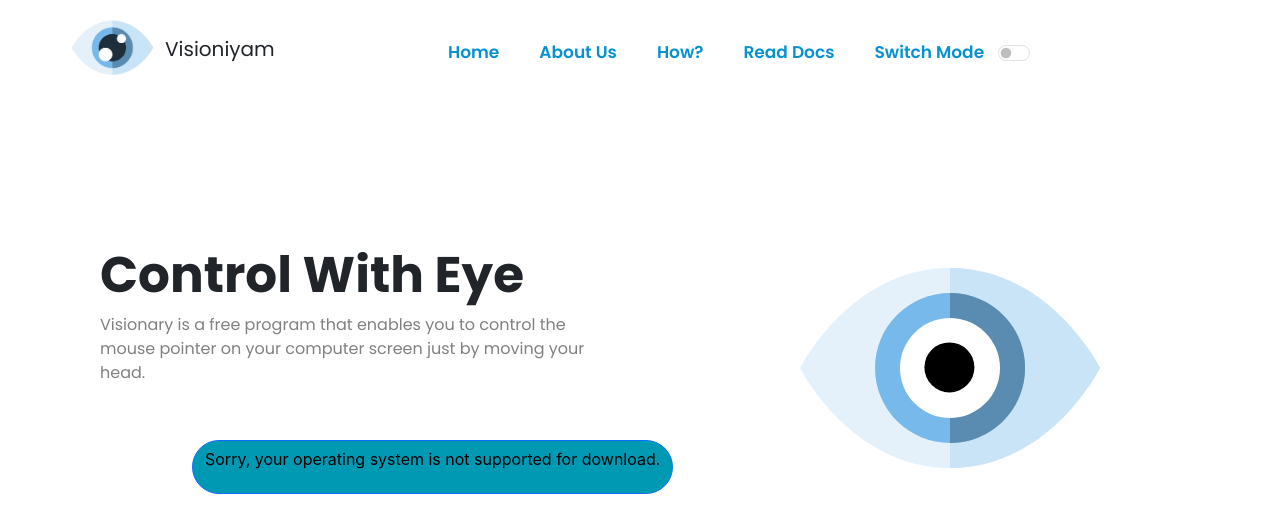
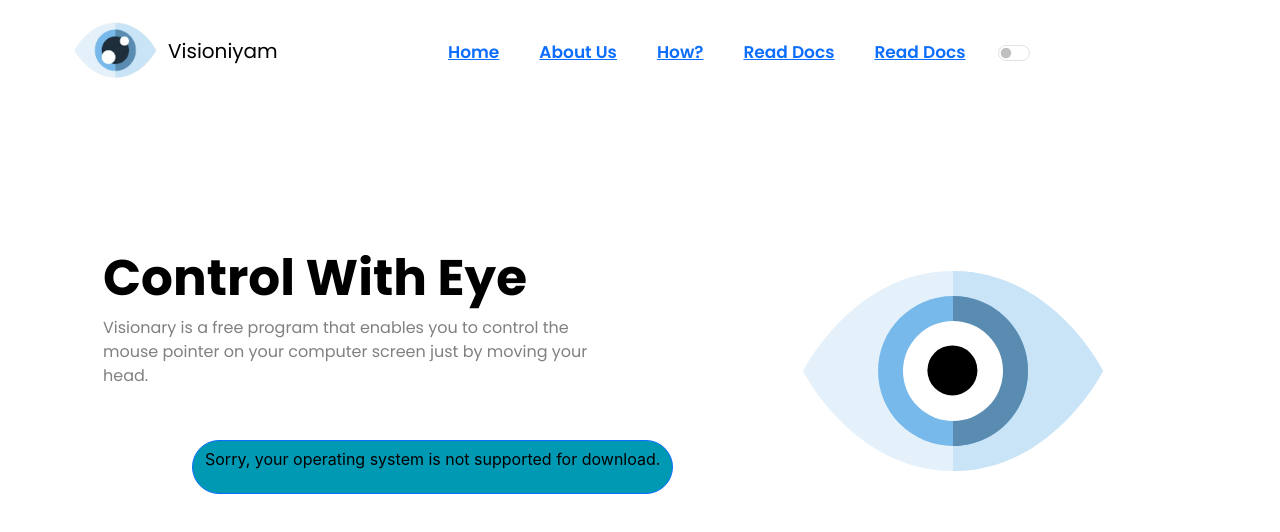
Before and after one commit to Shauryacious/visioniyam, a React (Create React App) app in the folder frontend/: page / in a window 1280 px wide. Shown: the top 532 px of the page. Built offline with nearby package versions, Linux system fonts and the light colour scheme.

Commit message:
Added Dark Mode Functionality

```diff
--- a/frontend/src/App.js
+++ b/frontend/src/App.js
@@ -1,10 +1,17 @@
 import Home from "./component/Home.js";
 import NevBar from "./component/NevarBar.js";
+import { useState } from "react";
 function App() {
+  const [color, setColor] = useState("black");
+  const [bgcolor, setBgColor] = useState("white");
   return (
     <>
-    <NevBar></NevBar>
-    <Home color={"black"}></Home>
+     <div style={{ color: color, backgroundColor: bgcolor, width: "100%", height: "100%", border: "solid", borderColor: bgcolor ,width:"100%"}}>
+     <NevBar setColor={setColor} setBgColor={setBgColor} color={color} bgcolor={bgcolor} />
+     <section>
+     <Home color={color} bgcolor={bgcolor}  />
+       </section>
+       </div>
     </>
   );
 }
--- a/frontend/src/component/NevarBar.js
+++ b/frontend/src/component/NevarBar.js
@@ -1,11 +1,26 @@
 import React, { useState } from 'react';
-import Image from '../images/first.png'
 import '../CSS/NevBar.css';
+import img from '../images/first.png';
 export default function NevBar(props) {
+  const [mode, setMode] = useState(0);
   const [home, setHome] = useState("");
   const [how, sethow] = useState("");
   const [aboutus, setaboutus] = useState("");
   const [contect, setcontect] = useState("");
+
+  function changeMode() {
+    if (mode % 2 === 0) {
+      props.setColor("white");
+      props.setBgColor("black");
+      console.log("mode1");
+    } else {
+      props.setColor("black");
+      props.setBgColor("white");
+      console.log("Mode2");
+    }
+    setMode(mode + 1);
+  }
+
   function changehomeState() {
     setHome("underline");
     sethow("");
@@ -37,18 +52,18 @@
     <div style={{ color: props.color, background: props.bgColor }}>
       <div style={{ marginLeft: "50px", marginTop: "2%", color: props.color, background: props.bgColor }}>
         <div style={{display:'flex'}}>
-        <img src={Image} style={{width:"100px",top:"-15px",left:"10px",position:'relative'}}></img>
+          <img src={img} style={{width:"100px",top:"-15px",left:"10px",position:'relative'}}></img>
           <div style={{fontSize:'20px',fontFamily:"poppins",fontWeight:"400px",paddingTop:"20px",position:"relative",left:"15px",top:"-12px"}}>Visioniyam</div>
         </div>
         <div style={{ display: "flex", gap: "40px", fontFamily: "poppins", fontWeight: '100',position:'absolute',left:"35%",top:"0px", fontSize: "17px" }}>
-       <a href='#' style={{textDecoration:"none",color:"rgb(6, 145, 209)"}}><div className='headerheading' onClick={changehomeState} style={{ textDecoration: `${home}`,paddingTop:'40px'}}>Home</div></a>
-       <a href='#aboutus'  style={{textDecoration:"none",color:"rgb(6, 145, 209)"}}> <div className='headerheading'  onClick={changeaboutus} style={{ textDecoration: `${aboutus}`,paddingTop:'40px'}} >About Us</div></a>
-       <a href='#how' style={{textDecoration:"none",color:"rgb(6, 145, 209)"}}><div className='headerheading' onClick={changehowState} style={{ textDecoration: `${how}`,paddingTop:'40px' }}>How?</div></a>
-        <a href='#readocs'  style={{textDecoration:"none",color:"rgb(6, 145, 209)"}}><div className='headerheading' onClick={changecontectState} style={{ textDecoration: `${contect}`,paddingTop:'40px' }}>Read Docs</div></a>
-        <a href='#aboutus'style={{textDecoration:"none",color:"rgb(6, 145, 209)"}}><div className='headerheading'  style={{paddingTop:'40px' }}>Switch Mode</div></a>
+         <a href='#'><div className='headerheading' onClick={changehomeState} style={{ textDecoration: `${home}`,paddingTop:'40px'}}>Home</div></a>
+         <a href='#aboutus'> <div className='headerheading'  onClick={changeaboutus} style={{ textDecoration: `${aboutus}`,paddingTop:'40px'}} >About Us</div></a>
+         <a href='#how'><div className='headerheading' onClick={changehowState} style={{ textDecoration: `${how}`,paddingTop:'40px' }}>How?</div></a>
+          <a href='#readocs'><div className='headerheading' onClick={changecontectState} style={{ textDecoration: `${contect}`,paddingTop:'40px' }}>Read Docs</div></a>
+          <a href='#aboutus'><div className='headerheading' onClick={changecontectState} style={{ textDecoration: `${contect}`,paddingTop:'40px' }}>Read Docs</div></a>
           </div>
           <div className="form-check form-switch" style={{position:"absolute",left:"78%",top:"41px"}}>
-          <input className="form-check-input" type="checkbox" role="switch" id="flexSwitchCheckDefault"/>
+            <input className="form-check-input" type="checkbox" role="switch" id="flexSwitchCheckDefault" onChange={changeMode}/>
           </div>
           {/* <button type="button" className="btn btn-primary nevebarbutton" style={{ color: props.color, background: props.bgColor, position: "absolute", right: "2%", top: "30px" }}>Login</button>
           <button type="button" className="btn btn-primary nevebarbutton" style={{ color: props.color, background: props.bgColor, position: "absolute", right: "8%", top: "30px" }}>SignIn</button> */}
```
Lines whose indentation alone changed are shown as unchanged.
